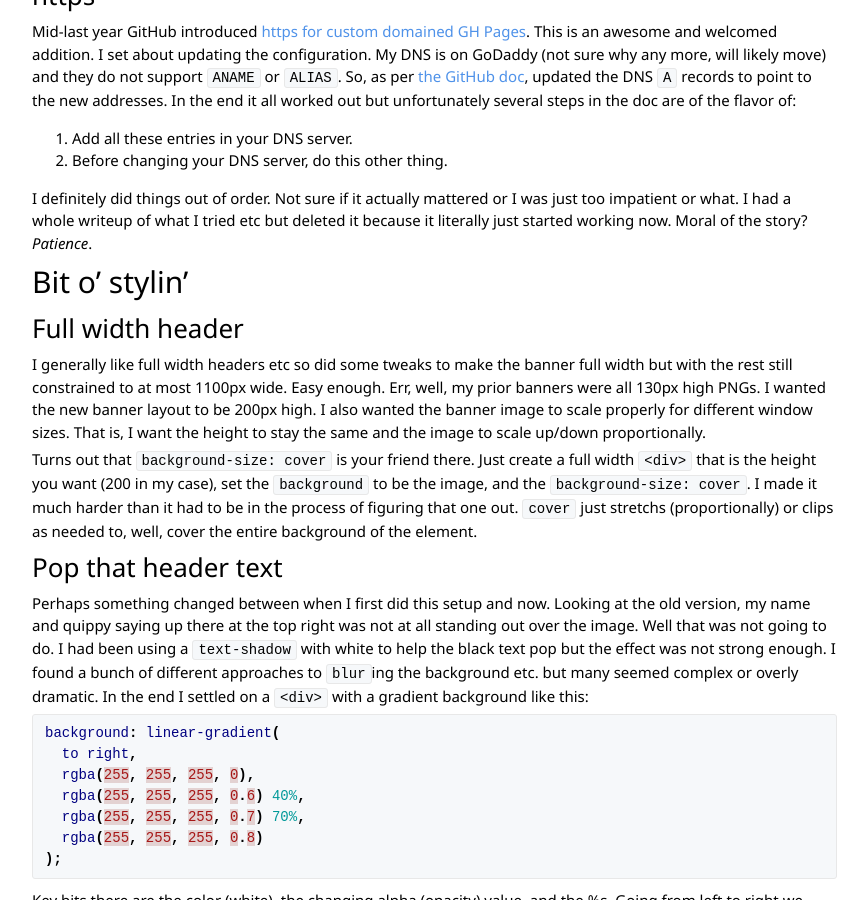
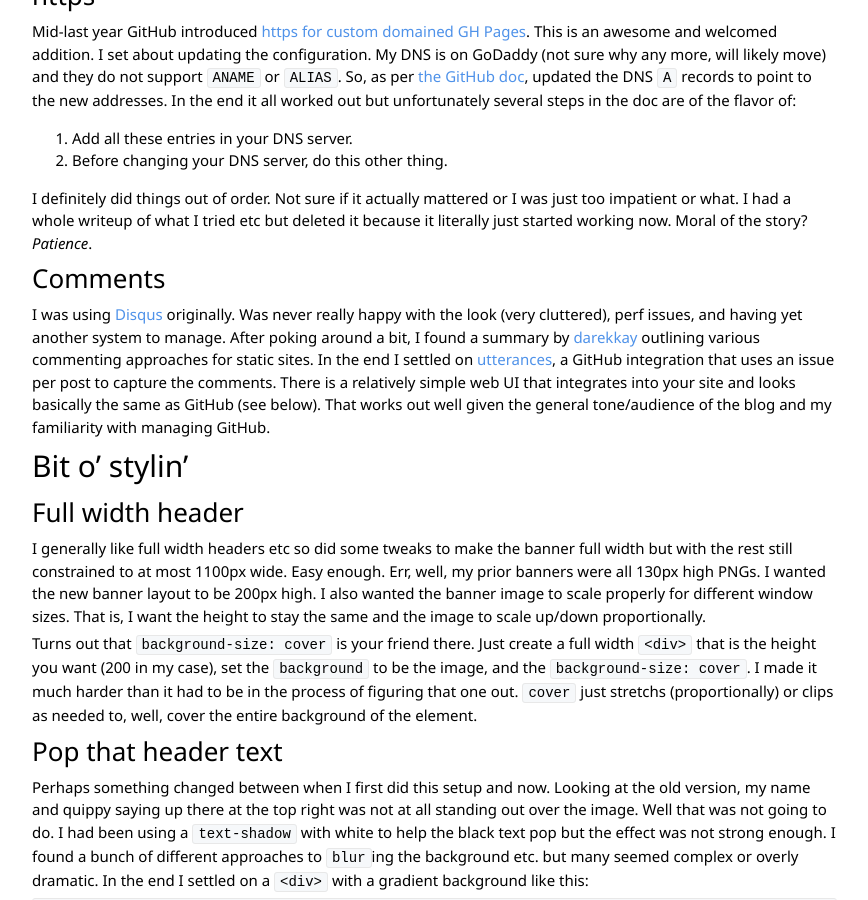
Before and after one commit to jeffmcaffer/jeffmcaffer.github.io, a Jekyll site: the page built from _posts/2019-01-26-Resuscitating-the-blog.md, in a window 1280 px wide and 900 px high, scrolled down 897 px. Shown: the whole window, without its empty margins (68-936 px from the left). Built offline with Jekyll 4.4.1, drawn with Linux system fonts in a browser that asks for light colours; comment, search, counter and statistics services are not loaded.

Commit message:
update google analytics, move to utterances from disqus

````diff
--- /dev/null
+++ b/_includes/comments.html
@@ -0,0 +1,7 @@
+<script src="https://utteranc.es/client.js"
+  repo="jeffmcaffer/jeffmcaffer.github.io"
+  issue-term="pathname"
+  theme="github-light"
+  crossorigin="anonymous"
+  async>
+</script>
--- a/_includes/disqus.html
+++ /dev/null
@@ -1,21 +0,0 @@
-<div id="disqus_thread"></div>
-<script>
-	/**
-* RECOMMENDED CONFIGURATION VARIABLES: EDIT AND UNCOMMENT THE SECTION BELOW TO INSERT DYNAMIC VALUES FROM YOUR PLATFORM OR CMS.
-* LEARN WHY DEFINING THESE VARIABLES IS IMPORTANT: https://disqus.com/admin/universalcode/#configuration-variables
-*/
-var disqus_config = function () {
-  this.page.identifier = '{{ site.url }}{{ page.url }}';
-//   this.page.url = '{{ site.url }}{{ page.url }}';
-  this.page.url = '{{ page.permalink }}';
-};
-
-(function() { // DON'T EDIT BELOW THIS LINE
-var d = document, s = d.createElement('script');
-s.src = '//mcaffer.disqus.com/embed.js';
-s.setAttribute('data-timestamp', +new Date());
-(d.head || d.body).appendChild(s);
-})();
-
-</script>
-<noscript>Please enable JavaScript to view the <a href="https://disqus.com/?ref_noscript" rel="nofollow">comments powered by Disqus.</a></noscript>
--- a/_layouts/post.html
+++ b/_layouts/post.html
@@ -14,8 +14,8 @@
 
   <article class="post-content">
     {{ content }}
-    <h2>Comments</h2>
-    {% include disqus.html %}
+    <h2 style="font-size: 30px">Comments</h2>
+    {% include comments.html %}
   </article>
 
 </div>
--- a/_posts/2019-01-26-Resuscitating-the-blog.md
+++ b/_posts/2019-01-26-Resuscitating-the-blog.md
@@ -29,7 +29,9 @@
     css_class: "highlight"
 ```
 
-Not sure if the old style would work (I last generated the site a while ago). I updated it anyway. Also had to mess a bit with the styling. Not sure how it was before but with the current highlighting I was getting a horizontal scroll area even for narrow text and the color was off. A tweak to the `overflow` property solved that.
+Not sure if the old style would work (I last generated the site a while ago). I updated it anyway. Also had to mess a bit
+with the styling. Not sure how it was before but with the current highlighting I was getting a horizontal scroll area even
+for narrow text and the color was off. A tweak to the `overflow` property solved that.
 
 ```css
 .highlight {
@@ -39,30 +41,45 @@
 
 ## https
 
-Mid-last year GitHub introduced [https for custom domained GH Pages](https://github.blog/2018-05-01-github-pages-custom-domains-https/). This is an awesome and welcomed addition. I set about updating the configuration. My DNS is on GoDaddy (not sure why any more, will likely move) and they do not support `ANAME` or `ALIAS`. So, as per [the GitHub doc](https://help.github.com/articles/setting-up-an-apex-domain/#configuring-a-records-with-your-dns-provider), updated the DNS `A`
-records to point to the new addresses. In the end it all worked out but unfortunately several steps in the doc are of the flavor of:
+Mid-last year GitHub introduced [https for custom domained GH Pages](https://github.blog/2018-05-01-github-pages-custom-domains-https/).
+This is an awesome and welcomed addition. I set about updating the configuration. My DNS is on GoDaddy (not sure why any more, will
+likely move) and they do not support `ANAME` or `ALIAS`. So, as per [the GitHub doc](https://help.github.com/articles/setting-up-an-apex-domain/#configuring-a-records-with-your-dns-provider),
+updated the DNS `A` records to point to the new addresses. In the end it all worked out but unfortunately several steps in the doc are of the flavor of:
 
 1. Add all these entries in your DNS server.
 1. Before changing your DNS server, do this other thing.
 
-I definitely did things out of order. Not sure if it actually mattered or I was just too impatient or what. I had a whole writeup of what I tried etc but deleted it because it literally just started working now. Moral of the story? _Patience_.
+I definitely did things out of order. Not sure if it actually mattered or I was just too impatient or what. I had a whole
+writeup of what I tried etc but deleted it because it literally just started working now. Moral of the story? _Patience_.
+
+## Comments
+
+I was using [Disqus](https://disqus.com/) originally. Was never really happy with the look (very cluttered), perf issues, and having
+yet another system to manage. After poking around a bit, I found a summary by [darekkay](https://darekkay.com/blog/static-site-comments/)
+outlining various commenting approaches for static sites. In the end I settled on [utterances](https://utteranc.es/), a GitHub integration
+that uses an issue per post to capture the comments. There is a relatively simple web UI that integrates into your site and looks basically
+the same as GitHub (see below). That works out well given the general tone/audience of the blog and my familiarity with managing GitHub.
 
 # Bit o' stylin'
 
 ## Full width header
 
-I generally like full width headers etc so did some tweaks to make the banner full width but with the rest still constrained to at most 1100px wide. Easy enough. Err, well, my prior banners were all 130px high PNGs. I wanted the new banner layout to be 200px high. I also wanted the banner image to scale properly for different window sizes. That is, I want the height to stay the same and the image to scale up/down proportionally.
+I generally like full width headers etc so did some tweaks to make the banner full width but with the rest still constrained to at most
+1100px wide. Easy enough. Err, well, my prior banners were all 130px high PNGs. I wanted the new banner layout to be 200px high. I also
+wanted the banner image to scale properly for different window sizes. That is, I want the height to stay the same and the image to scale
+up/down proportionally.
 
-Turns out that `background-size: cover` is your friend there. Just create a full width `<div>` that is the
-height you want (200 in my case), set the `background` to be the image, and the `background-size: cover`. I made it much
-harder than it had to be in the process of figuring that one out. `cover` just stretchs (proportionally) or clips as needed to, well, cover the entire background of the element.
+Turns out that `background-size: cover` is your friend there. Just create a full width `<div>` that is the height you want (200 in my case),
+set the `background` to be the image, and the `background-size: cover`. I made it much harder than it had to be in the process of figuring
+that one out. `cover` just stretchs (proportionally) or clips as needed to, well, cover the entire background of the element.
 
 ## Pop that header text
 
 Perhaps something changed between when I first did this setup and now. Looking at the old version, my name and quippy
 saying up there at the top right was not at all standing out over the image. Well that was not going to do. I had been using a
 `text-shadow` with white to help the black text pop but the effect was not strong enough. I found a bunch of different
-approaches to `blur`ing the background etc. but many seemed complex or overly dramatic. In the end I settled on a `<div>` with a gradient background like this:
+approaches to `blur`ing the background etc. but many seemed complex or overly dramatic. In the end I settled on a `<div>` with a
+gradient background like this:
 
 ```css
 background: linear-gradient(
@@ -74,13 +91,16 @@
 );
 ```
 
-Key bits there are the color (white), the changing alpha (opacity) value, and the %s. Going from left to right we start fully opaque (0 on the alpha channel) then drive up to 0.6 alpha at 40% of the way across, then a bit more alpha (opacity) at 70% across, and finally end up at 0.8 alpha. I spent quite a bit of time messing around with different increments
+Key bits there are the color (white), the changing alpha (opacity) value, and the %s. Going from left to right we start fully opaque
+(0 on the alpha channel) then drive up to 0.6 alpha at 40% of the way across, then a bit more alpha (opacity) at 70% across, and finally
+end up at 0.8 alpha. I spent quite a bit of time messing around with different increments
 and alphas to get it smooth. I think it worked out reasonably. Open to suggestions.
 
 ## Random banners
 
-In the original blog I had a random banner, sort of. Using some Jekyll magic detailed in a [previous post](/2015/11/Moving-to-Jekyll), the _build_ of the site would randomly pick an image from a table of images
-and statically bind that into the site. It would stay that way until the site was built again. Sorta boring. I wanted more randomness (who doesn't?). Time for a bit of JavaScript.
+In the original blog I had a random banner, sort of. Using some Jekyll magic detailed in a [previous post](/2015/11/Moving-to-Jekyll),
+the _build_ of the site would randomly pick an image from a table of images and statically bind that into the site. It would stay that way
+until the site was built again. Sorta boring. I wanted more randomness (who doesn't?). Time for a bit of JavaScript.
 
 ```javascript
   <script>
@@ -94,24 +114,38 @@
 ```
 
 The `background` for an element is a style thing, not an element thing. That means you can easily just get the element
-and bash the style. The value of a style prop is just the string that you would normally have written in the CSS file. So I just renamed all of my images to be numbered and generated a random URL for the background. You can also see the aforementioned `cover` for the `background-size`.
+and bash the style. The value of a style prop is just the string that you would normally have written in the CSS file. So I just
+renamed all of my images to be numbered and generated a random URL for the background. You can also see the aforementioned
+`cover` for the `background-size`.
 
-One interesting thing came up while doing this. It appears you cannot set some of the background related style props in CSS (well SASS) and some in JavaScript. When I put the `background-size` setting in the CSS, it appears to have been overwritten by the JavaScript code. Perhaps I was doing something wrong? The above worked so I didn't spend a long time fretting over it. Some day perhaps.
+One interesting thing came up while doing this. It appears you cannot set some of the background related style props in CSS (well
+SASS) and some in JavaScript. When I put the `background-size` setting in the CSS, it appears to have been overwritten by the
+JavaScript code. Perhaps I was doing something wrong? The above worked so I didn't spend a long time fretting over it. Some day perhaps.
 
 ## New images
 
-The original images used in the banners were mosly panoramas from sailing around the British Virgin Islands with the family some years ago. Great memories. I've been doing some other things lately so thought I'd update the pics, what with all that new found height and variable width in the banner... Can you guess what I've been up to?
+The original images used in the banners were mosly panoramas from sailing around the British Virgin Islands with the family some
+years ago. Great memories. I've been doing some other things lately so thought I'd update the pics, what with all that new found
+height and variable width in the banner... Can you guess what I've been up to?
 
 ## Favicon
 
-Oddly the old blog did not have a favicon. The old old site did. Anyway, for this revamped blog I decided to use a helmet as a nod to my racing. I poked around for a bit looking for helmet icon that I could color and ideally scale etc. Turns out that the state of licensing in the image world is very unclear (something I'll blog about later). Since I lacked clarity on the terms under which I could use the images I found, I ended up drawing my own.
+Oddly the old blog did not have a favicon. The old old site did. Anyway, for this revamped blog I decided to use a helmet as
+a nod to my racing. I poked around for a bit looking for helmet icon that I could color and ideally scale etc. Turns out that
+the state of licensing in the image world is very unclear (something I'll blog about later). Since I lacked clarity on the
+terms under which I could use the images I found, I ended up drawing my own.
 
 <img src="/images/helmet.png" alt="helmet" width="64" height="64" class="center">
 
-Took me all of 5 minutes using [INKSCAPE](https://inkscape.org/). You can see the icon on this page's tab and the SVG is in the GitHub repo.
+Took me all of 5 minutes using [INKSCAPE](https://inkscape.org/). You can see the icon on this page's tab and the SVG is
+in the GitHub repo.
 
-Aside: I quite like INKSCAPE (they seem to capitalize so I'll follow suit). I've used it to do all sorts of stuff including laying out dozens and dozens of hexagons in a pattern for vinyl cutting and application to the race car. It's certainly has its quirks but I actually prefer it to Illustrator for the things that I do.
+Aside: I quite like INKSCAPE (they seem to capitalize so I'll follow suit). I've used it to do all sorts of stuff including
+laying out dozens and dozens of hexagons in a pattern for vinyl cutting and application to the race car. It's certainly has
+its quirks but I actually prefer it to Illustrator for the things that I do.
 
 # Wrap up
 
-That's all I'm going to do on the blog infrastructure for now. Next will be some technical content I think. Let me know if there is anything you want to hear about related to [Microsoft and open source](https://opensource.microsoft.com), [Pro3 racing](https://pro3-racing.com) or the [Alfa Romeo Giulia Quadrafoglio](https://www.alfaromeousa.com/cars/giulia/quadrifoglio).
+That's all I'm going to do on the blog infrastructure for now. Next will be some technical content I think. Let me know if
+there is anything you want to hear about related to [Microsoft and open source](https://opensource.microsoft.com),
+[Pro3 racing](https://pro3-racing.com) or the [Alfa Romeo Giulia Quadrafoglio](https://www.alfaromeousa.com/cars/giulia/quadrifoglio).
````
Also changed, not shown: _includes/googleanalytics.html (+6 -7 lines).
